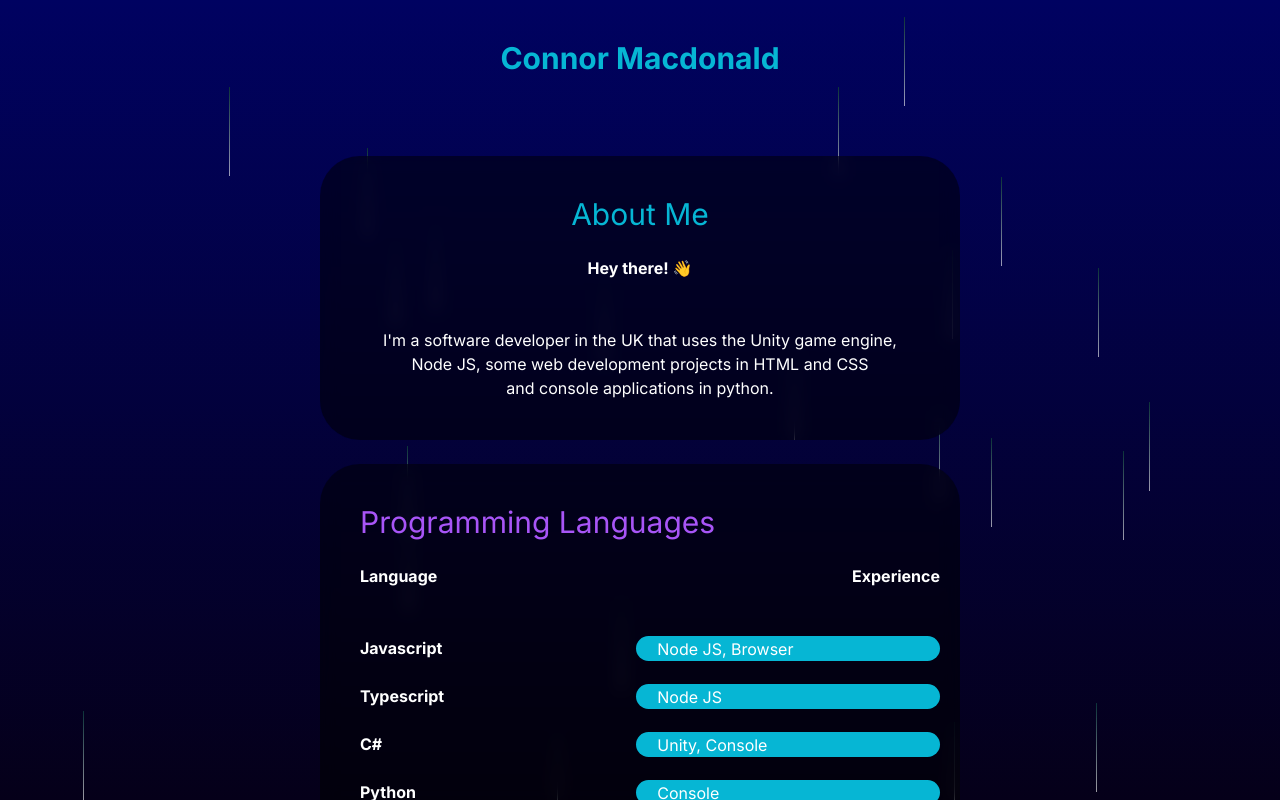
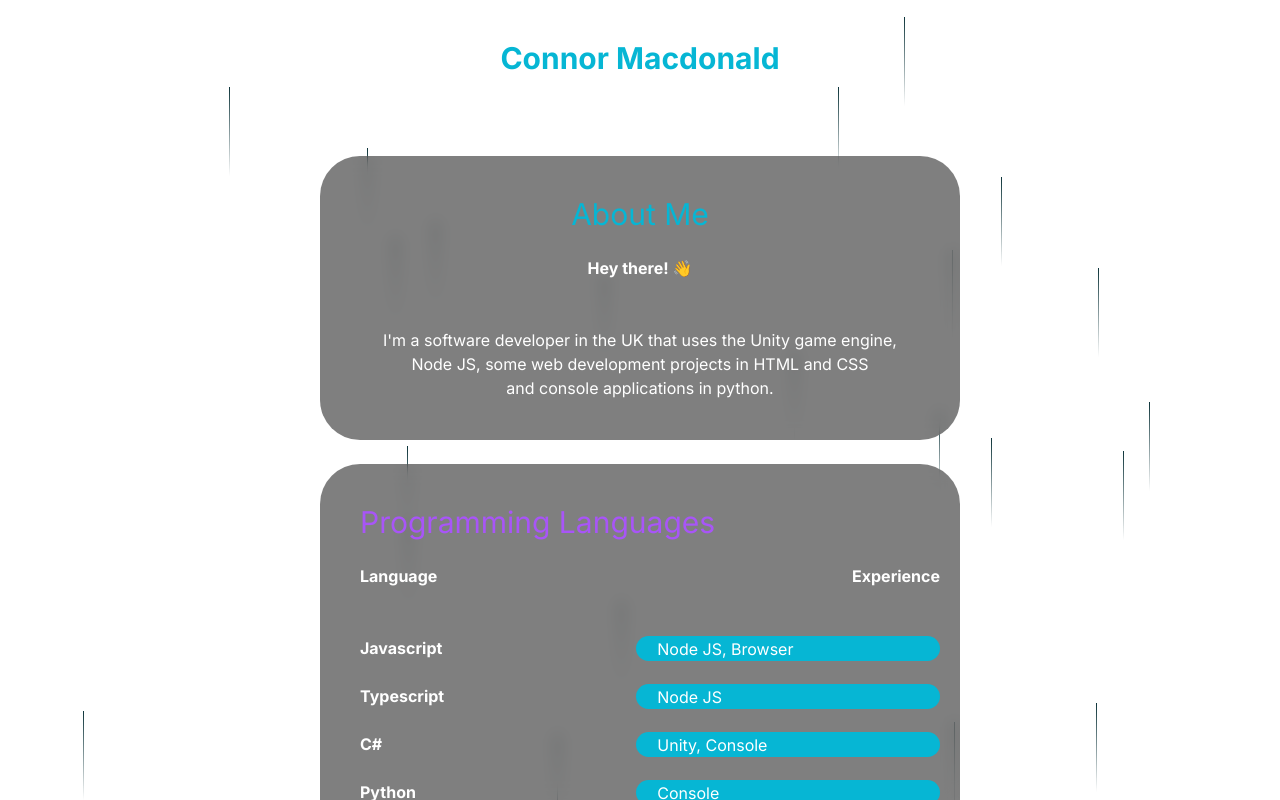
Before and after one commit to OCSYT/Portfolio, a Next.js app in the folder Main/: page / in a window 1280 px wide. Built offline with nearby package versions, Linux system fonts and the light colour scheme.

Commit message:
Update page.tsx

```diff
--- a/Main/src/app/page.tsx
+++ b/Main/src/app/page.tsx
@@ -10,7 +10,6 @@ import ContactInfo from './Contact';
 export default function Main() {
   return (
     <div id="root">
-      <div id="background" />
       <CreateRain />
       <div className="m-0 p-0 w-full flex flex-col min-h-screen justify-center items-center container">
         {/* Header */}
```
